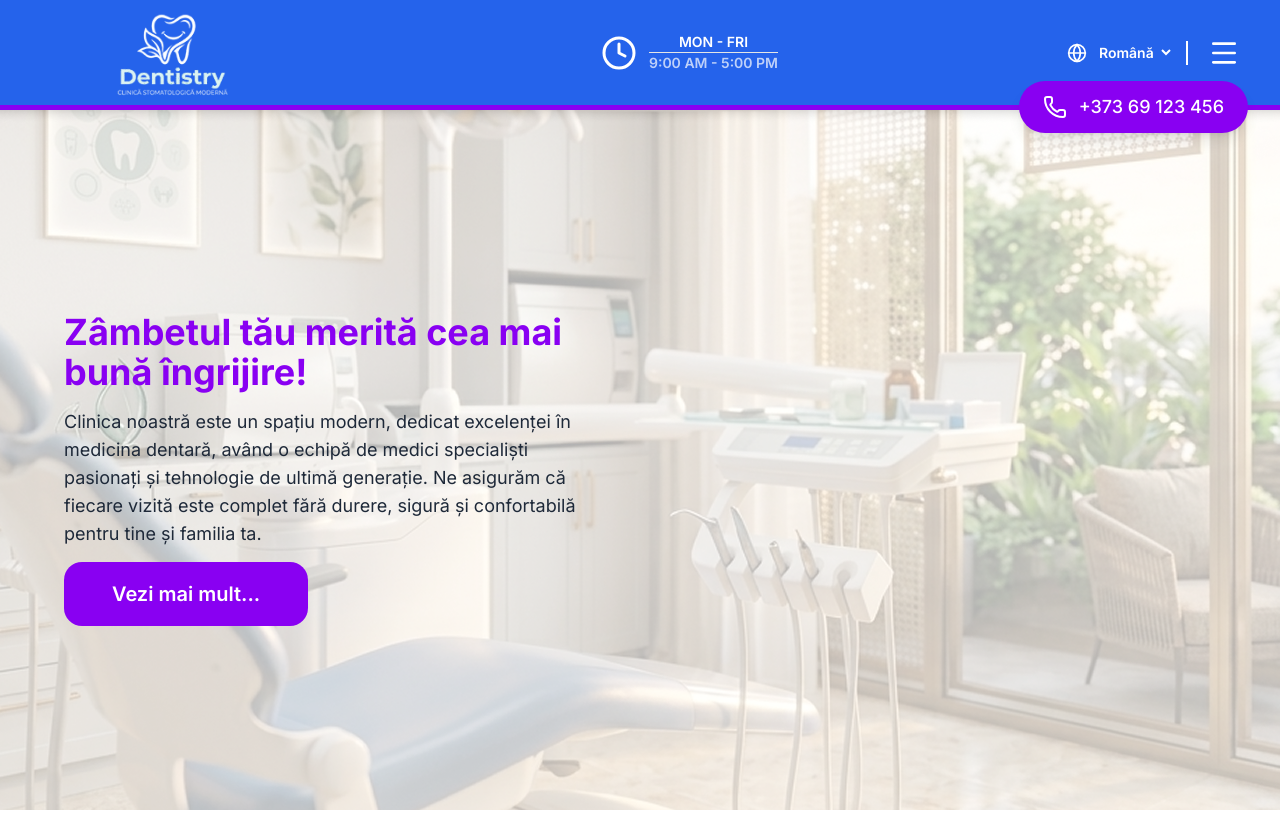
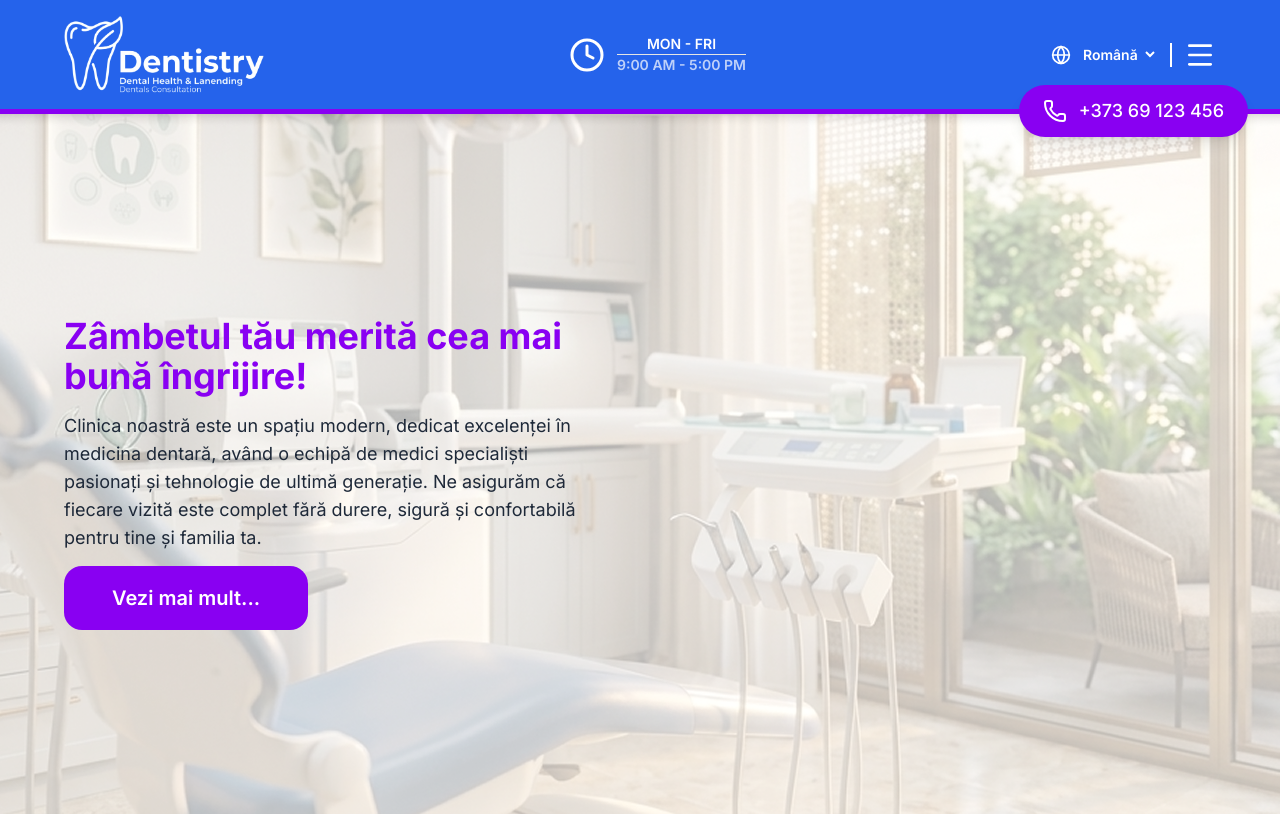
Before and after one commit to Sknyth/dentistry, a Next.js app: page / in a window 1280 px wide. Shown: the top 816 px of the page. Built offline with nearby package versions, Linux system fonts and the light colour scheme.

Commit message:
fix bugs with adaptive

```diff
--- a/src/app/components/BurgerMenu.tsx
+++ b/src/app/components/BurgerMenu.tsx
@@ -17,7 +17,7 @@ const BurgerMenu = () => {
   return (
     <Sheet>
       <SheetTrigger asChild>
-        <button className="cursor-pointer p-2 rounded-md hover:bg-[#2A3ED8] transition-colors">
+        <button className="cursor-pointer rounded-md hover:bg-[#2A3ED8] transition-colors">
           <Menu className="w-8 h-8 text-white" />
         </button>
       </SheetTrigger>
--- a/src/app/components/Footer.tsx
+++ b/src/app/components/Footer.tsx
@@ -6,11 +6,11 @@ function Footer() {
   return (
     <footer id="footer" className="bg-[#2563EB] text-white">
       <section className="grid grid-cols-1 sm:grid-cols-2 md:grid-cols-4 gap-8 max-w-6xl mx-auto py-12 px-4">
-        <div className="flex items-start justify-start">
-          <Link href="/"><Image src="/logo.png" alt="Logo" width={280} height={200}  /></Link>
+        <div className="flex items-start justify-center md:justify-start">
+          <Link href="/"><Image src="/logo3.png" alt="Logo" width={200} height={120} /></Link>
         </div>
 
-        <div className="flex flex-col gap-3">
+        <div className="flex flex-col gap-3 items-center md:items-start">
           <h1 className="text-xl font-bold mb-2">Informații</h1>
           <a href="/#servicii" className="text-lg hover:underline">Servicii</a>
           <a href="#" className="text-lg hover:underline">Oferte</a>
@@ -18,16 +18,16 @@ function Footer() {
           <Link href="/doctors" className="text-lg hover:underline">Doctori</Link>
         </div>
 
-        <div className="flex flex-col gap-3">
+        <div className="flex flex-col gap-3 items-center md:items-start">
           <h1 className="text-xl font-bold mb-2">General</h1>
-          <a href="#" className="text-lg hover:underline">Politica de confidențialitate</a>
-          <a href="#" className="text-lg hover:underline">Termeni și condiții</a>
+          <a href="#" className="text-lg hover:underline text-center">Politica de confidențialitate</a>
+          <a href="#" className="text-lg hover:underline text-center">Termeni și condiții</a>
           <a href="#" className="text-lg hover:underline">Politica cookie</a>
           <a href="#" className="text-lg hover:underline">Politica de securitate</a>
           <a href="#" className="text-lg hover:underline">Certificat de acreditare</a>
         </div>
 
-        <div className="flex flex-col gap-3">
+        <div className="flex flex-col gap-3 items-center md:items-start">
           <h1 className="text-xl font-bold mb-2">Contacte</h1>
           <a href="mailto:dentistry@gmail.com" className="text-lg hover:underline">dentistry@gmail.com</a>
           <a href="tel:+37369123456" className="text-lg hover:underline">+373 69 123 456</a>
--- a/src/app/components/Header.tsx
+++ b/src/app/components/Header.tsx
@@ -5,13 +5,21 @@ import BurgerMenu from './BurgerMenu'
 
 const Header = () => {
   return (
-    <header id="header" className="text-white px-4 md:px-8 py-4 flex items-center justify-between relative overflow-visible">
+    <header id="header" className="text-white px-8 md:px-16 py-4 relative overflow-visible">
 
-      <div className="flex items-center shrink-0">
-        <Link href="/"><Image src="/logo.png" alt="Logo" width={280} height={200} /></Link>
+      <div className="flex flex-col items-center gap-4 sm:hidden">
+        <Link href="/">
+          <Image src="/logo3.png" alt="Logo" width={200} height={120} />
+        </Link>
+        <BurgerMenu />
       </div>
 
-      <div className="hidden sm:flex gap-3 items-center">
+      <div className="hidden sm:flex items-center justify-between">
+        <div className="flex items-center shrink-0">
+          <Link href="/"><Image src="/logo3.png" alt="Logo" width={200} height={120} /></Link>
+        </div>
+
+        <div className="flex gap-3 items-center">
           <Clock width={36} height={36} />
           <div className="flex flex-col font-semibold text-center text-sm">
             <span>MON - FRI</span>
@@ -21,7 +29,7 @@ const Header = () => {
         </div>
 
         <div className="flex items-center gap-3">
-        <div className="hidden sm:flex items-center gap-2">
+          <div className="flex items-center gap-2">
             <Globe width={20} height={20} />
             <select className="bg-transparent text-white font-semibold focus:outline-none cursor-pointer text-sm">
               <option value="ro">Română</option>
@@ -31,6 +39,7 @@ const Header = () => {
           </div>
           <hr className="hidden md:block border-white border-l-2 h-6" />
           <BurgerMenu />
+        </div>
       </div>
 
       <a
--- a/src/app/globals.css
+++ b/src/app/globals.css
@@ -15,7 +15,7 @@ html {
 
 header {
   background: #2563EB;
-  height: 110px;
+  min-height: 110px;
   border-bottom: 5px solid #8900F2;
 }
 
```
Also changed, not shown: public/logo.png (deleted), public/logo3.png (added). Lines whose indentation alone changed are shown as unchanged.
